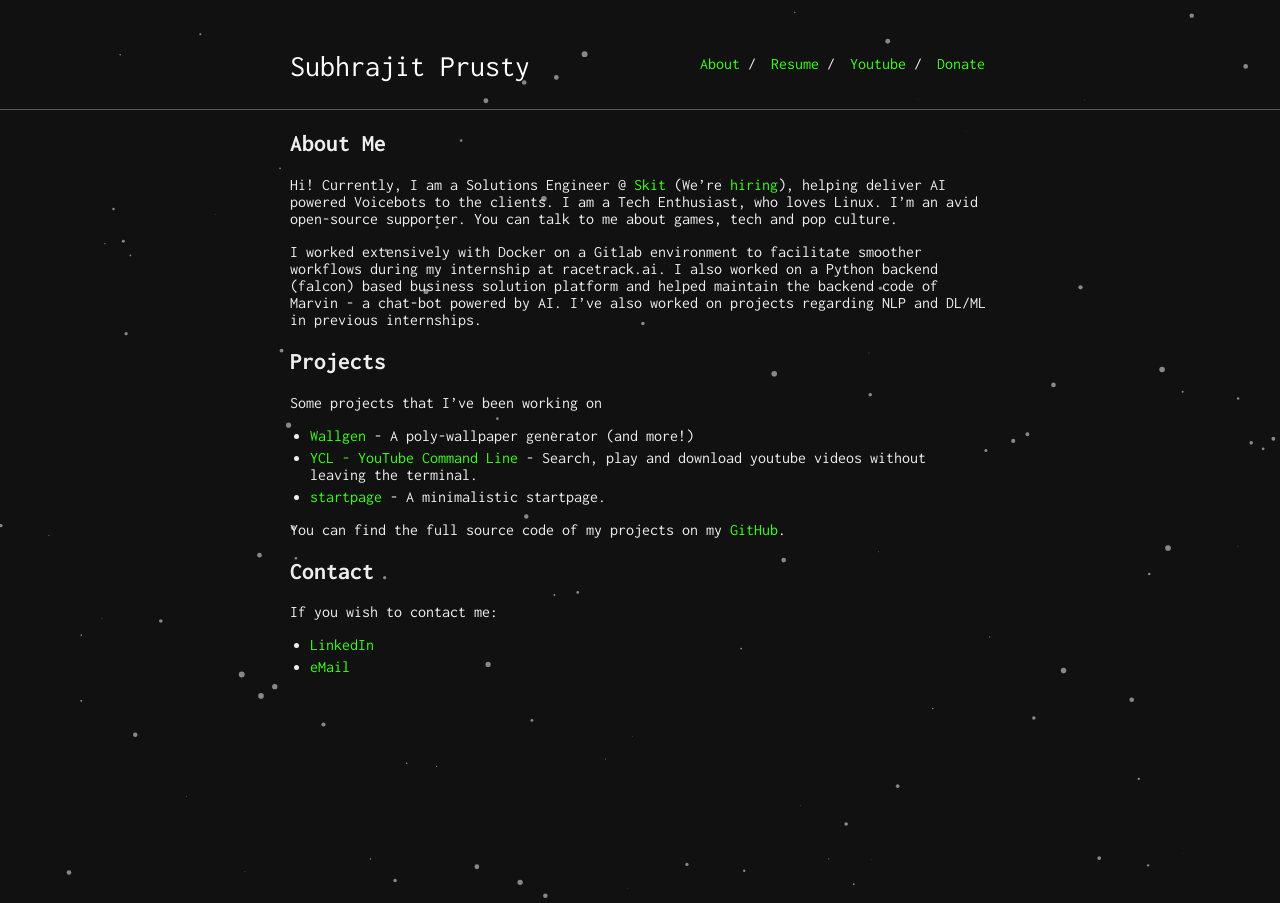
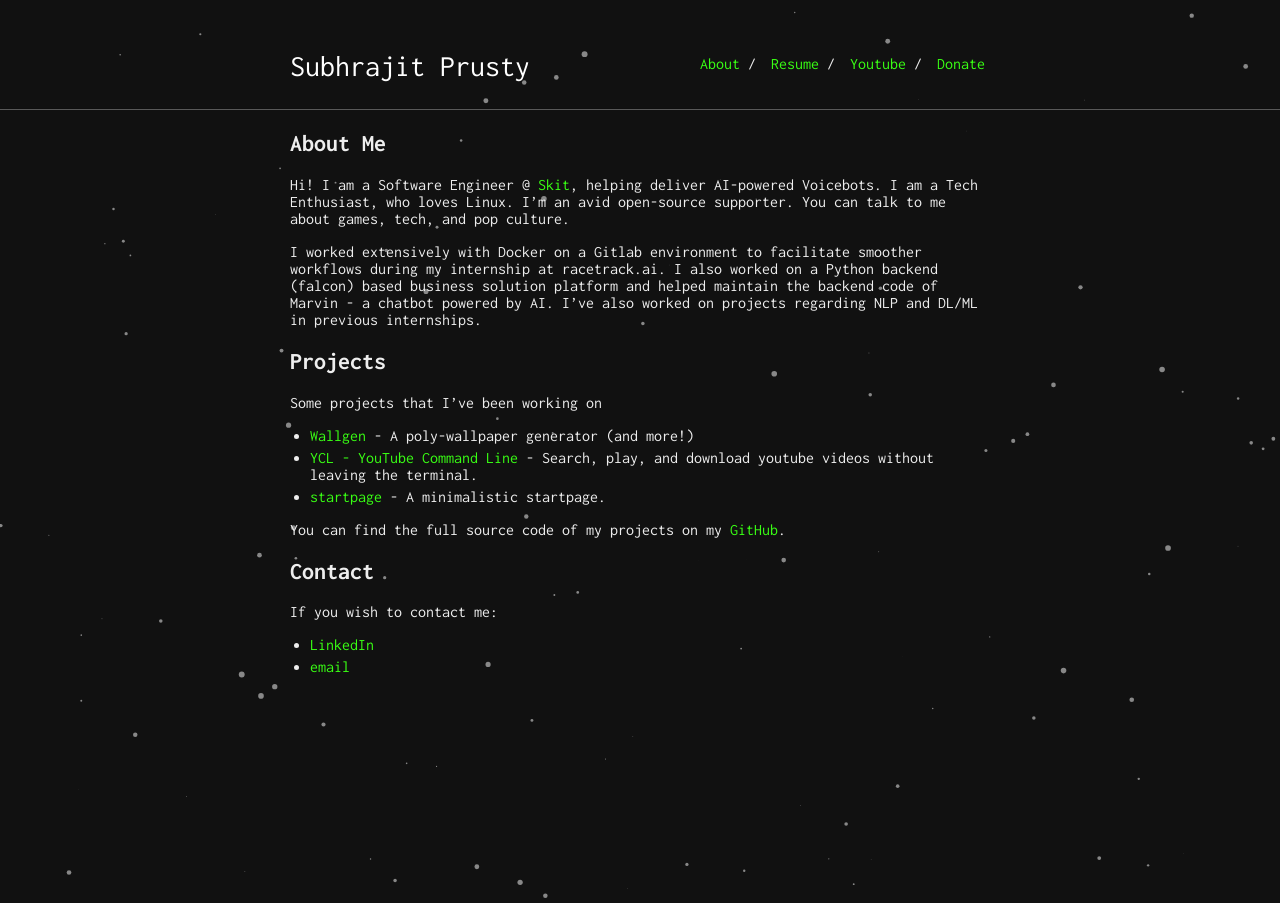
Before and after one commit to SubhrajitPrusty/SubhrajitPrusty.github.io, a Jekyll site: the page built from index.md, in a window 1280 px wide. Built offline with Jekyll 4.4.1, drawn with Linux system fonts in a browser that asks for light colours; our own code applies the rules of GitHub Pages for plain Markdown files.

```diff
--- a/index.md
+++ b/index.md
@@ -4,12 +4,12 @@ layout: default
 
 ## About Me
 
-Hi! Currently, I am a Solutions Engineer @ [Skit](https://skit.ai) (We're [hiring](https://skit.hire.trakstar.com/)), helping deliver AI powered Voicebots to the clients.
+Hi! I am a Software Engineer @ [Skit](https://skit.ai), helping deliver AI-powered Voicebots.
 I am a Tech Enthusiast, who loves Linux. I'm an avid open-source supporter.
-You can talk to me about games, tech and pop culture.
+You can talk to me about games, tech, and pop culture.
 
 I worked extensively with Docker on a Gitlab environment to facilitate smoother workflows during my internship at racetrack.ai.
-I also worked on a Python backend (falcon) based business solution platform and helped maintain the backend code of Marvin - a chat-bot powered by AI.
+I also worked on a Python backend (falcon) based business solution platform and helped maintain the backend code of Marvin - a chatbot powered by AI.
 I've also worked on projects regarding NLP and DL/ML in previous internships.
 
 
@@ -18,7 +18,7 @@ I've also worked on projects regarding NLP and DL/ML in previous internships.
 Some projects that I've been working on
 
 - [Wallgen](https://github.com/SubhrajitPrusty/wallgen) - A poly-wallpaper generator (and more!)
-- [YCL - YouTube Command Line](https://github.com/SubhrajitPrusty/ycl) - Search, play and download youtube videos without leaving the terminal.
+- [YCL - YouTube Command Line](https://github.com/SubhrajitPrusty/ycl) - Search, play, and download youtube videos without leaving the terminal.
 - [startpage](https://subhrajitprusty.github.io/startpage/) - A minimalistic startpage.
 
 You can find the full source code of my projects on my [GitHub](https://github.com/SubhrajitPrusty).
@@ -28,4 +28,4 @@ You can find the full source code of my projects on my [GitHub](https://github.c
 If you wish to contact me:
 
 - [LinkedIn](https://www.linkedin.com/in/subhrajitprusty)
-- [eMail](mailto:subhrajit1997@gmail.com)
+- [email](mailto:subhrajit1997@gmail.com)
```
